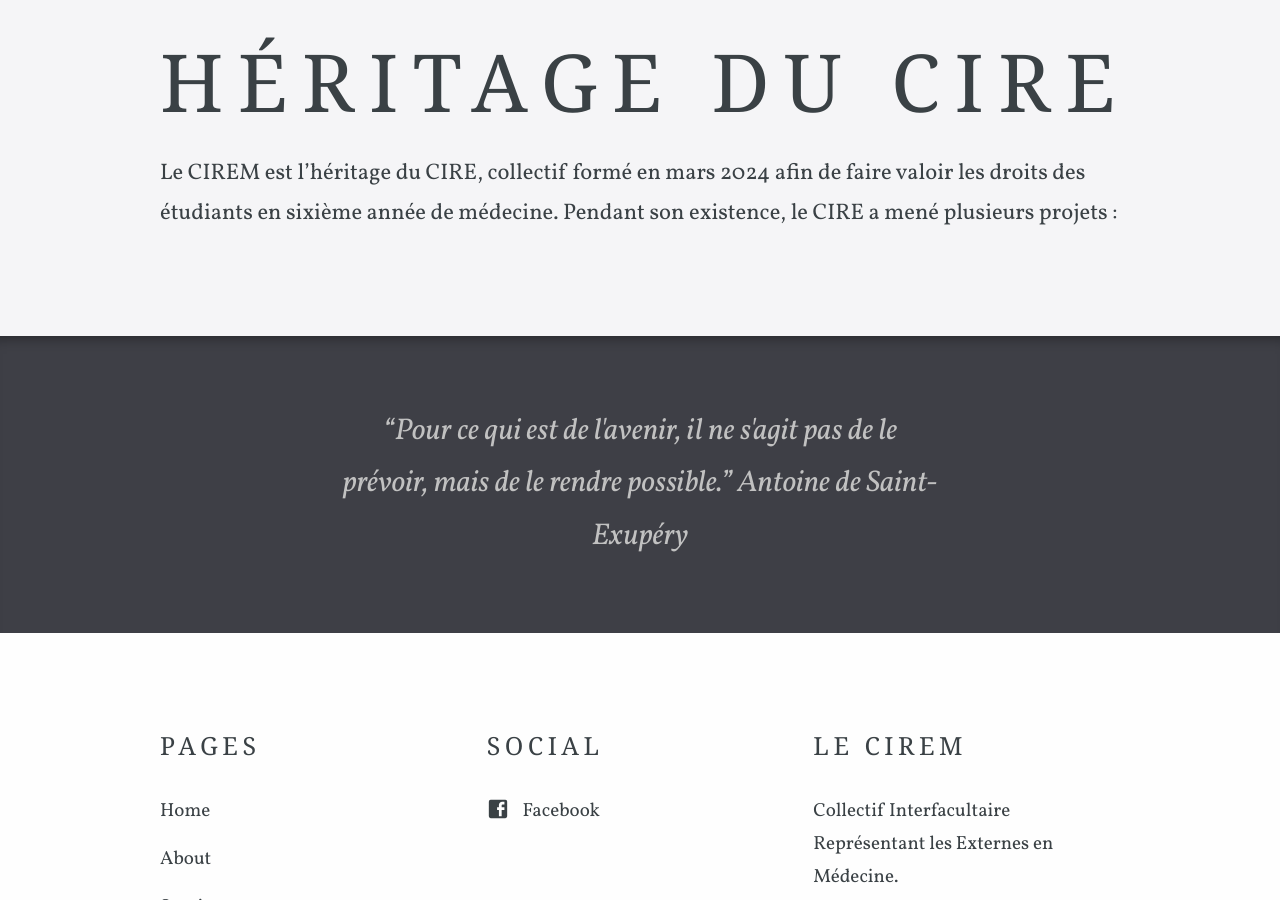
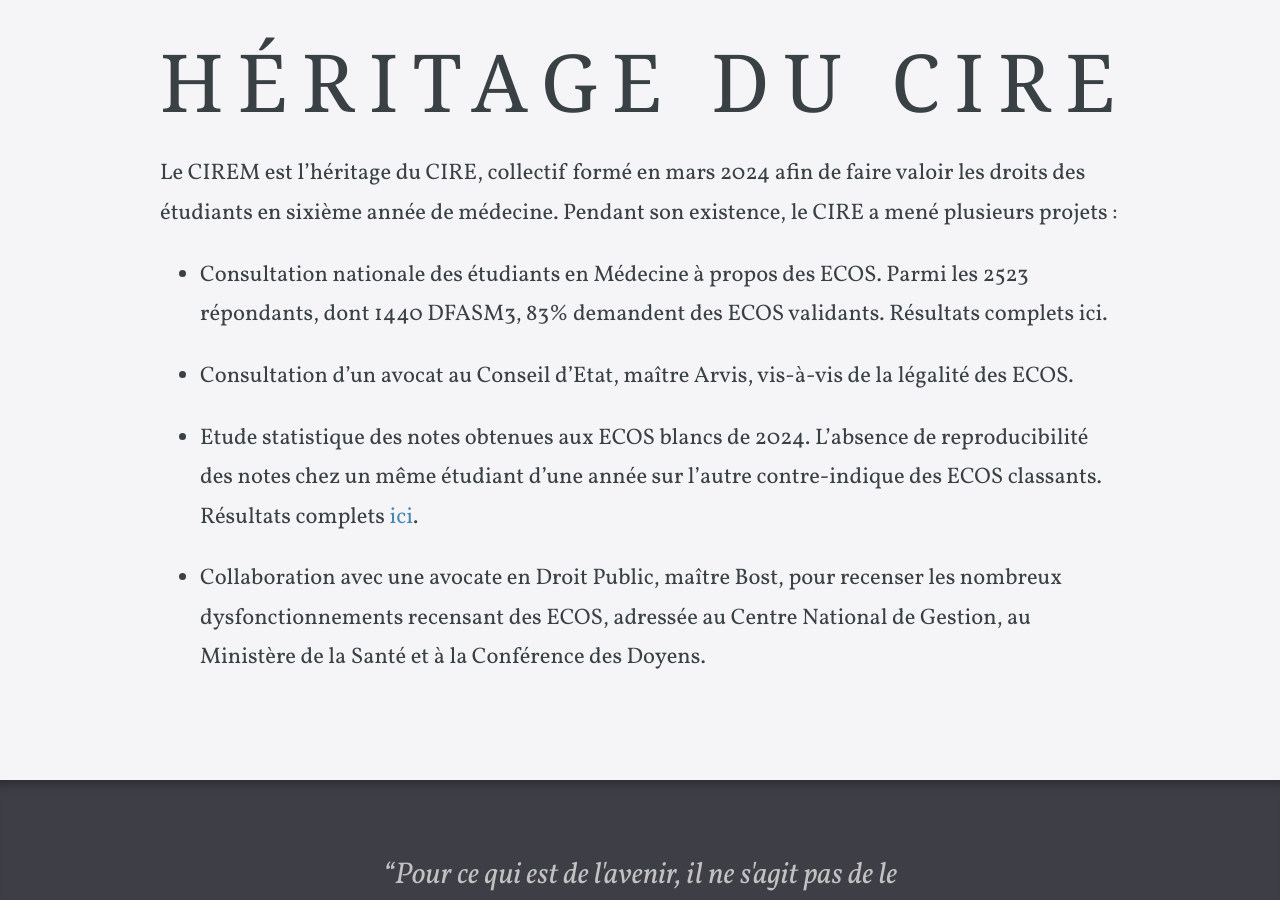
Before and after one commit to ciremwebsite/ciremwebsite.github.io, a Jekyll site: the page built from nos_actions/actions.md, in a window 1280 px wide and 900 px high, scrolled down 960 px. Built offline with Jekyll 4.4.1, drawn with Linux system fonts in a browser that asks for light colours; some web fonts are replaced.

Commit message:
Update actions.md

```diff
--- a/nos_actions/actions.md
+++ b/nos_actions/actions.md
@@ -14,3 +14,11 @@
 # Héritage du CIRE
 
 Le CIREM est l'héritage du CIRE, collectif formé en mars 2024 afin de faire valoir les droits des étudiants en sixième année de médecine. Pendant son existence, le CIRE a mené plusieurs projets :
+
+- Consultation nationale des étudiants en Médecine à propos des ECOS. Parmi les 2523 répondants, dont 1440 DFASM3, 83% demandent des ECOS validants. Résultats complets ici.
+
+- Consultation d’un avocat au Conseil d’Etat, maître Arvis, vis-à-vis de la légalité des ECOS.
+
+- Etude statistique des notes obtenues aux ECOS blancs de 2024. L’absence de reproducibilité des notes chez un même étudiant d’une année sur l’autre contre-indique des ECOS classants. Résultats complets [ici](notes_ecos_blancs_mars_2024.pdf).
+
+- Collaboration avec une avocate en Droit Public, maître Bost, pour recenser les nombreux dysfonctionnements recensant des ECOS, adressée au Centre National de Gestion, au Ministère de la Santé et à la Conférence des Doyens.
```
